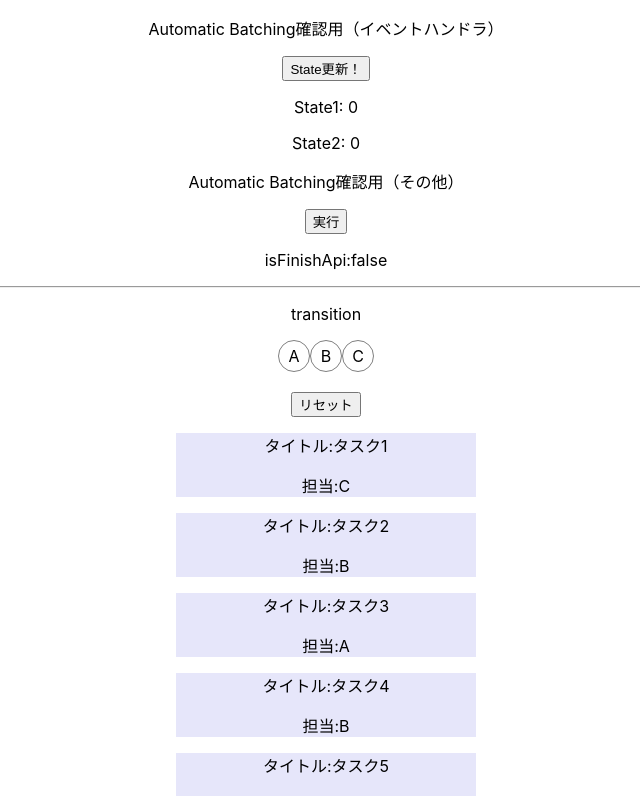
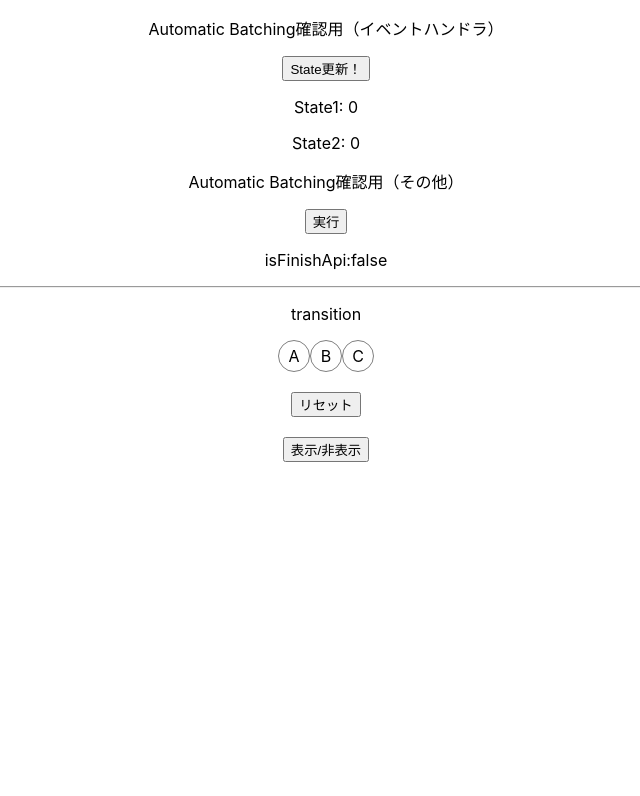
Before and after one commit to amaomruhki/react18-explanation-react18, a React (Create React App) app: page / in a window 1280 px wide. Shown: the top 796 px of the page, without its empty margins (314-954 px from the left). Built offline with nearby package versions, Linux system fonts and the light colour scheme.

Commit message:
react queryの導入、taskList表記切り替えボタンの追加

```diff
--- a/package.json
+++ b/package.json
@@ -12,6 +12,7 @@
     "@types/react-dom": "^18.0.0",
     "react": "^18.2.0",
     "react-dom": "^18.2.0",
+    "react-query": "^3.39.2",
     "react-scripts": "5.0.1",
     "typescript": "^4.4.2",
     "web-vitals": "^2.1.0"
--- /dev/null
+++ b/src/components/TaskList.tsx
@@ -0,0 +1,28 @@
+import { useDeferredValue } from "react";
+import type { Task } from "./Transition";
+
+type Props = {
+	taskList: Task[];
+};
+
+export const TaskList = ({ taskList }: Props) => {
+	const deferredTaskList = useDeferredValue(taskList);
+
+	return (
+		<>
+			{deferredTaskList.map((task) => (
+				<div
+					key={task.id}
+					style={{
+						width: "300px",
+						margin: "auto",
+						background: "lavender",
+					}}
+				>
+					<p>タイトル:{task.title}</p>
+					<p>担当:{task.assignee}</p>
+				</div>
+			))}
+		</>
+	);
+};
--- a/src/components/Transition.tsx
+++ b/src/components/Transition.tsx
@@ -1,7 +1,8 @@
-import { useTransition, useState } from "react";
+import { useState } from "react";
 import { Avatar } from "./Avatar";
+import { TaskList } from "./TaskList";
 
-type Task = {
+export type Task = {
 	id: number;
 	title: string;
 	assignee: string;
@@ -39,13 +40,13 @@ const filterAssignee = (assignee: string) => {
 };
 
 export const Transition = () => {
-	const [isPending, startTransition] = useTransition();
 	const [selectedAssignee, setSelectedAssignee] = useState<string>("");
 	const [taskList, setTaskList] = useState<Task[]>(tasks);
+	const [isShowList, setIsShowList] = useState<boolean>(false);
 
 	const onClickAssignee = (assignee: string) => {
 		setSelectedAssignee(assignee);
-		startTransition(() => setTaskList(filterAssignee(assignee)));
+		setTaskList(filterAssignee(assignee));
 	};
 
 	return (
@@ -73,20 +74,10 @@ export const Transition = () => {
 			</div>
 			<br />
 			<button onClick={() => onClickAssignee("")}>リセット</button>
-			{taskList.map((task) => (
-				<div
-					key={task.id}
-					style={{
-						width: "300px",
-						margin: "auto",
-						background: "lavender",
-						opacity: isPending ? 0.5 : 1.0,
-					}}
-				>
-					<p>タイトル:{task.title}</p>
-					<p>担当:{task.assignee}</p>
-				</div>
-			))}
+			<br />
+			<br />
+			<button onClick={() => setIsShowList(!isShowList)}>表示/非表示</button>
+			{isShowList && <TaskList taskList={taskList} />}
 		</div>
 	);
 };
```
Also changed, not shown: 1 other file (tests, documents, lock files or other folders).
